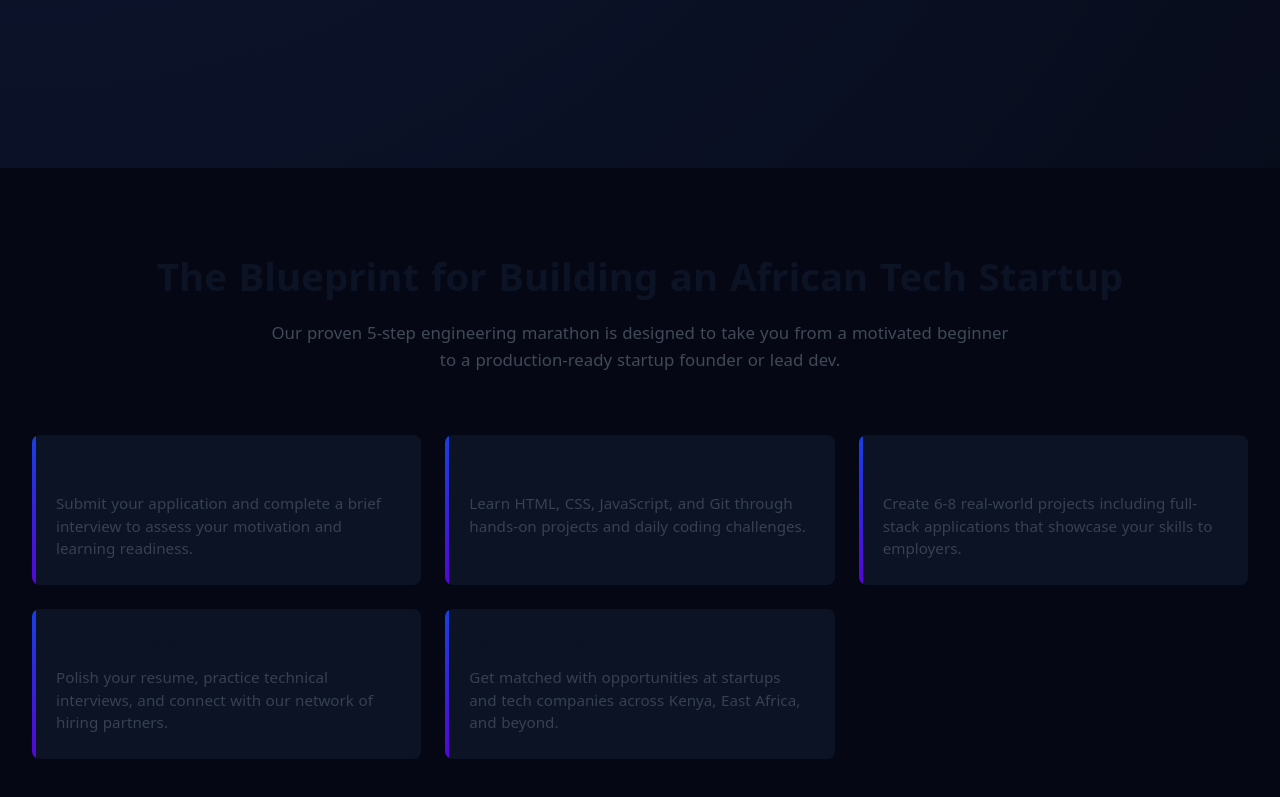
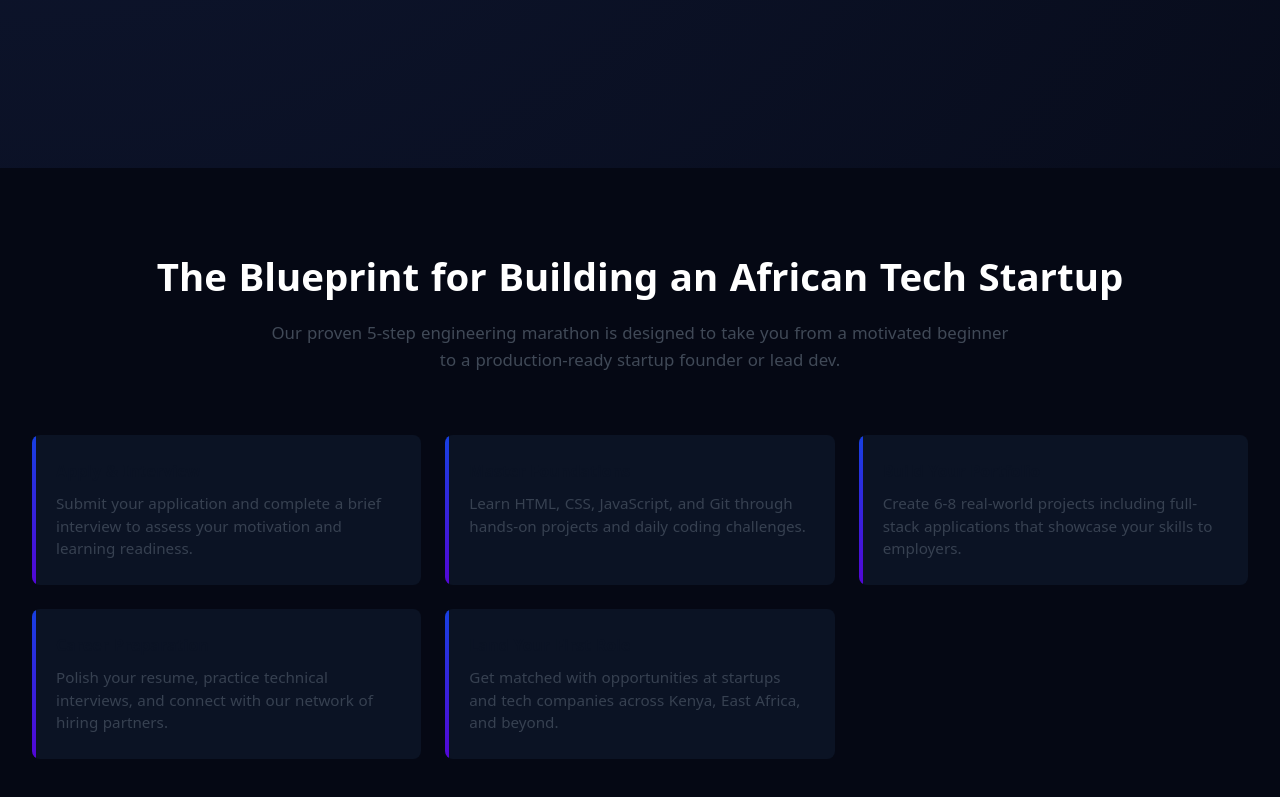
Before and after one commit to richarddevofficial-dotcom/week-01-DAY-5, a plain HTML site: page index.html in a window 1280 px wide. Shown: the part 718-1515 px from the top of the page. Drawn offline with Linux system fonts and the light colour scheme.

Commit message:
Update style.css

```diff
--- a/style.css
+++ b/style.css
@@ -150,7 +150,7 @@ button {
     font-size: 2.4rem;
     margin-bottom: 16px;
     font-weight: 700;
-    color: #0b1324;
+    color: #ffffff;
 }
 
 .blueprint .subtitle {
```
